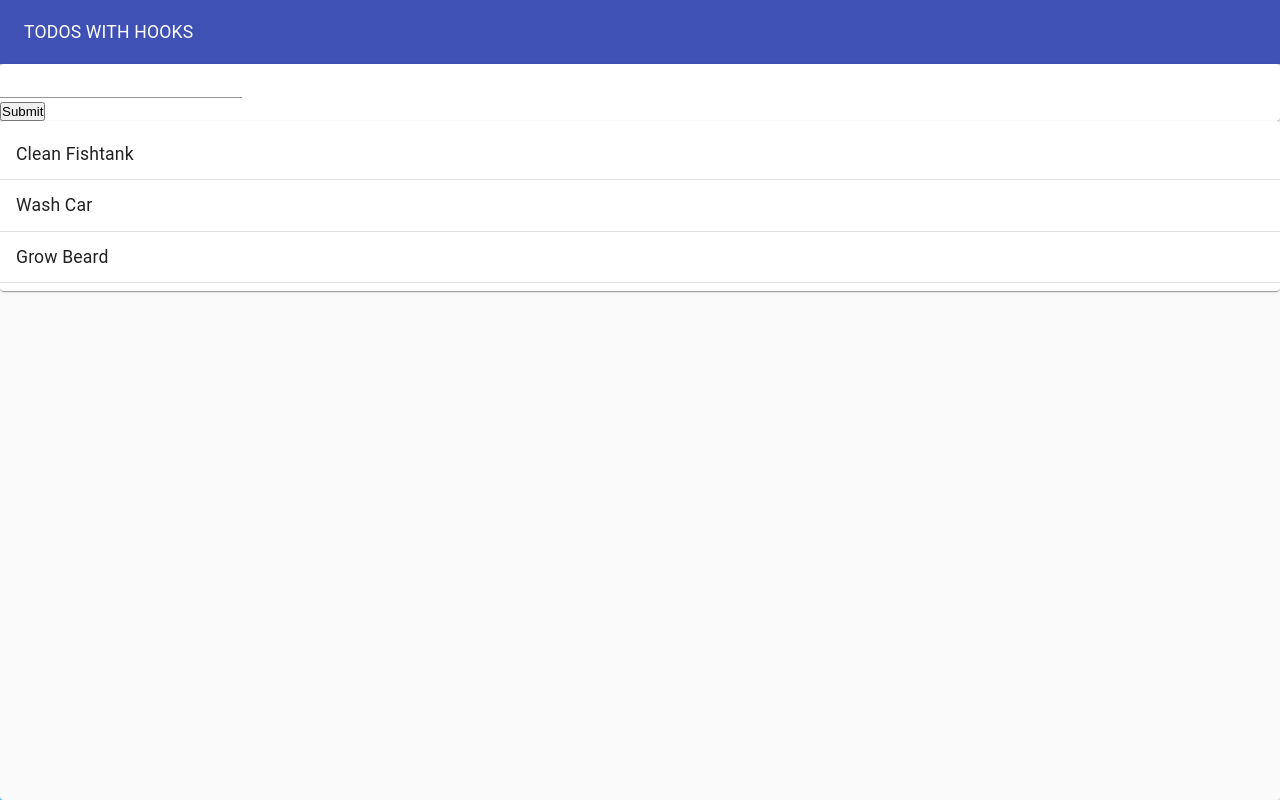
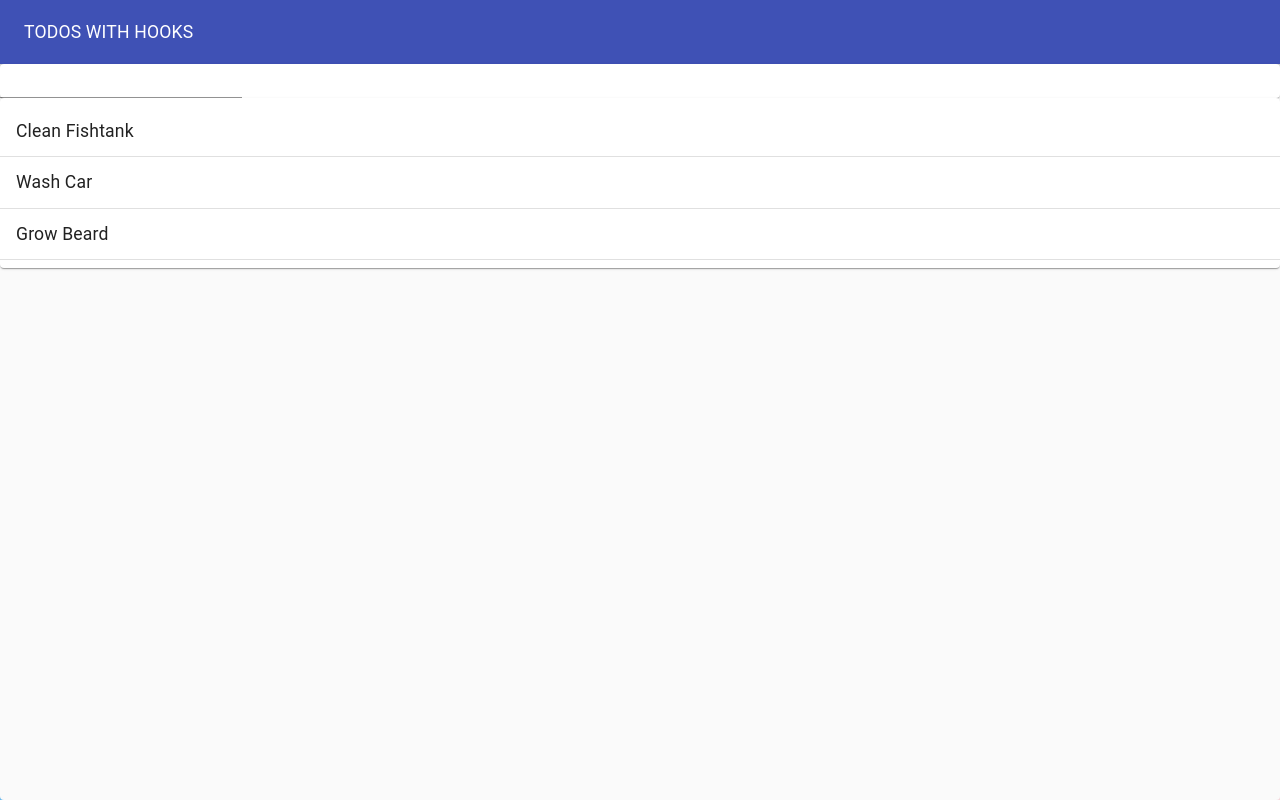
Before and after one commit to lmschless/react-todo-list, a React (Create React App) app: page / in a window 1280 px wide. Built offline with nearby package versions, Linux system fonts and the light colour scheme.

Commit message:
have working form and addTodo function.

```diff
--- a/src/TodoApp.js
+++ b/src/TodoApp.js
@@ -6,6 +6,7 @@ import Toolbar from '@material-ui/core/Toolbar';
 import Grid from '@material-ui/core/Grid';
 import TodoList from './TodoList';
 import TodoForm from './TodoForm';
+import { v4 } from 'uuid';
 
 // app component layout
 // -TodoApp
@@ -16,15 +17,15 @@ import TodoForm from './TodoForm';
 
 export default function TodoApp() {
 	const initialTodos = [
-		{ id: 1, task: 'Clean Fishtank', completed: false },
-		{ id: 2, task: 'Wash Car', completed: true },
-		{ id: 3, task: 'Grow Beard', completed: false }
+		{ id: v4(), task: 'Clean Fishtank', completed: false },
+		{ id: v4(), task: 'Wash Car', completed: true },
+		{ id: v4(), task: 'Grow Beard', completed: false }
 	];
 	const [ todos, setTodos ] = useState(initialTodos);
 
 	const addTodo = (newTodoText) => {
 		// copies the original todos state and concatenates a new todo object to it
-		setTodos(...todos, { id: 4, task: newTodoText, completed: false });
+		setTodos([ ...todos, { id: v4(), task: newTodoText, completed: false } ]);
 	};
 	return (
 		<Paper
--- a/src/TodoForm.js
+++ b/src/TodoForm.js
@@ -9,7 +9,6 @@ export default function TodoForm({ addTodo }) {
 	// initialize custom hook here
 	const [ value, handleChange, reset ] = useInputState('');
 	return (
-		<div>
 		<Paper>
 			<form
 				onSubmit={(e) => {
@@ -20,8 +19,6 @@ export default function TodoForm({ addTodo }) {
 			>
 				<TextField value={value} type="text" onChange={handleChange} />
 			</form>
-				<button onClick={reset}>Submit</button>
 		</Paper>
-		</div>
 	);
 }
--- a/src/TodoList.js
+++ b/src/TodoList.js
@@ -10,7 +10,7 @@ export default function TodoList(props) {
 		<Paper>
 			<List>
 				{props.todos.map((todo) => (
-					<React.Fragment>
+					<React.Fragment key={todo.id}>
 						<ListItem>
 							<ListItemText>{todo.task}</ListItemText>
 						</ListItem>
```
Lines whose indentation alone changed are shown as unchanged.
